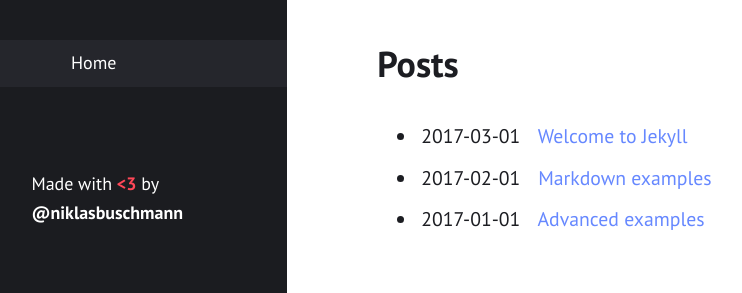
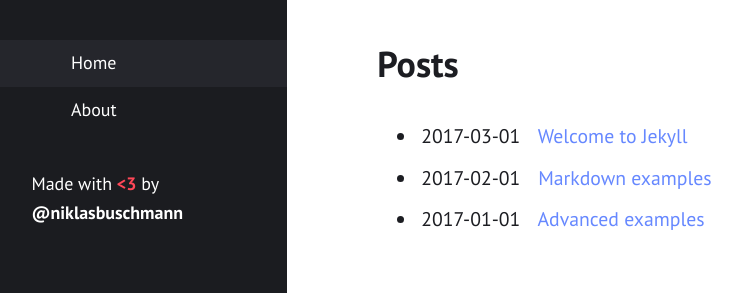
Before and after one commit to unmeg/unmeg.github.io, a Jekyll site: the page built from index.html, in a window 1280 px wide. Shown: the top 293 px of the page, without its empty margins (9-751 px from the left). Built offline with Jekyll 4.4.1, drawn with Linux system fonts in a browser that asks for light colours.

Commit message:
update about link

```diff
--- a/_config.yml
+++ b/_config.yml
@@ -23,7 +23,7 @@ minimal: false               # use simpler style
 
 navigation:
   - {file: "index.html", icon: home}
-  - {file: "README.md", icon: address-card}
+  - {file: "about.html", icon: address-card}
 
 external:                    # see http://fontawesome.com/icons
 #  - {title: Mail, icon: envelope, url: "mailto:niklasbuschmann@users.noreply.github.com"}
```
